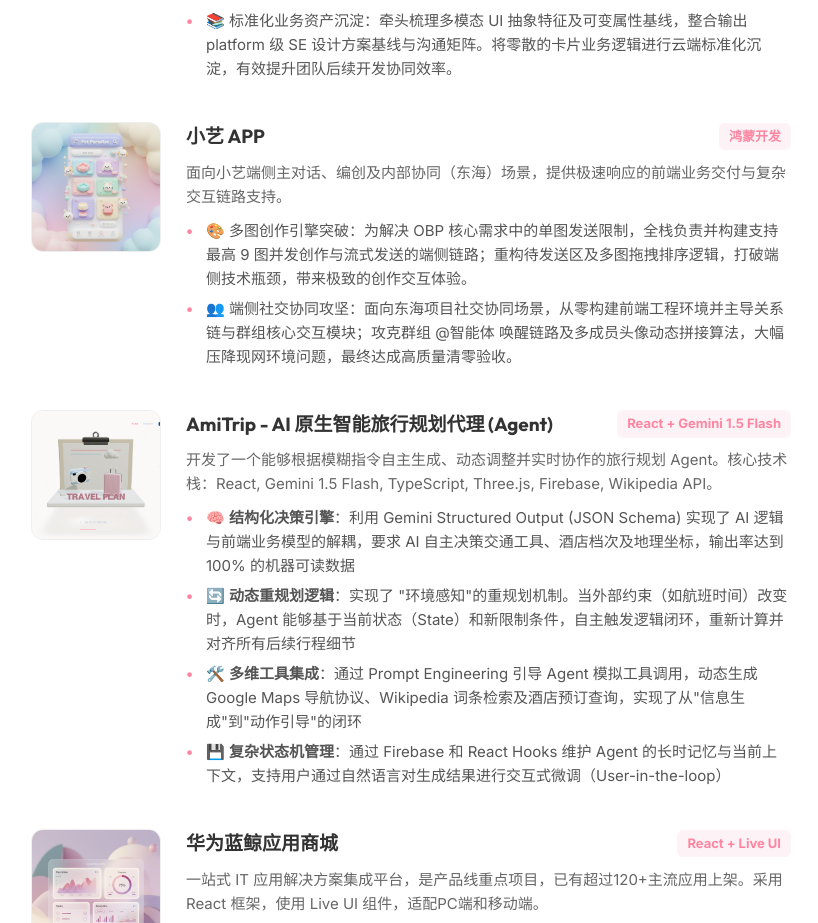
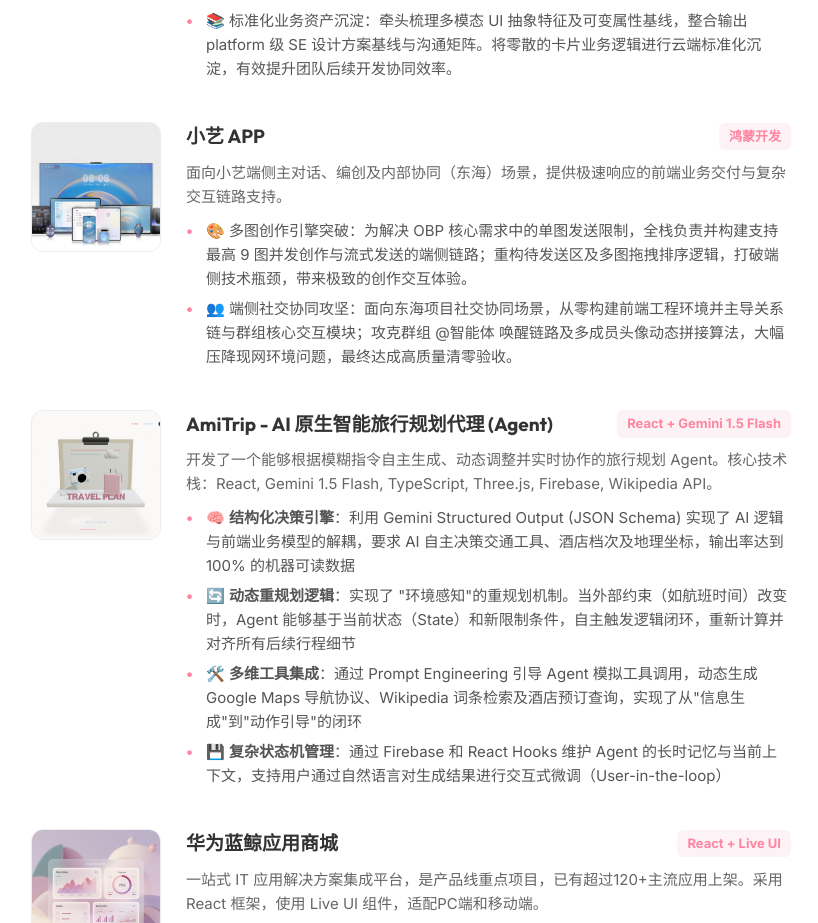
Before and after one commit to 925754332-dev/pinkdev-portfolio, a React (Vite) app: page /resume in a window 1280 px wide. Shown: the part 2364-3287 px from the top of the page, without its empty margins (229-1047 px from the left). Built offline with nearby package versions, Linux system fonts and the light colour scheme.

Commit message:
feat: update 小艺 APP project image with official KV

```diff
--- a/src/data/projects.ts
+++ b/src/data/projects.ts
@@ -43,7 +43,7 @@ export const projects: Project[] = [
     desc: '全栈负责多图创作引擎突破与东海社交协同项目，构建支持 9 图并发创作能力，达成高质量清零验收。',
     longDesc: '面向小艺端侧主对话、编创及东海场景。全栈构建支持最高 9 图并发创作与流式发送的端侧链路，重构待发送区及拖拽排序逻辑。主导东海项目关系链与群组核心交互模块，攻克群组 @智能体 唤醒链路及多成员头像动态拼接算法，大幅压降现网环境问题，最终达成高质量清零验收。',
     tags: ['#React', '#智能体', '#群组生态', '#高压交付'],
-    image: '/images/generated-1772462706845.png',
+    image: '/images/xiaoyi-app-official.jpg',
     badgeColor: '#82A0D8'
   },
   {
--- a/src/pages/Resume.tsx
+++ b/src/pages/Resume.tsx
@@ -158,7 +158,7 @@ const Resume = () => {
             <div className="project-item-v">
               <div className="project-with-img-v">
                 <div className="proj-img-v">
-                  <img src="/images/generated-1772462706845.png" alt="小艺 APP" />
+                  <img src="/images/xiaoyi-app-official.jpg" alt="小艺 APP" />
                 </div>
                 <div className="proj-content-v">
                   <div className="proj-header-v">
```
Also changed, not shown: public/images/xiaoyi-app-official.jpg (added).
